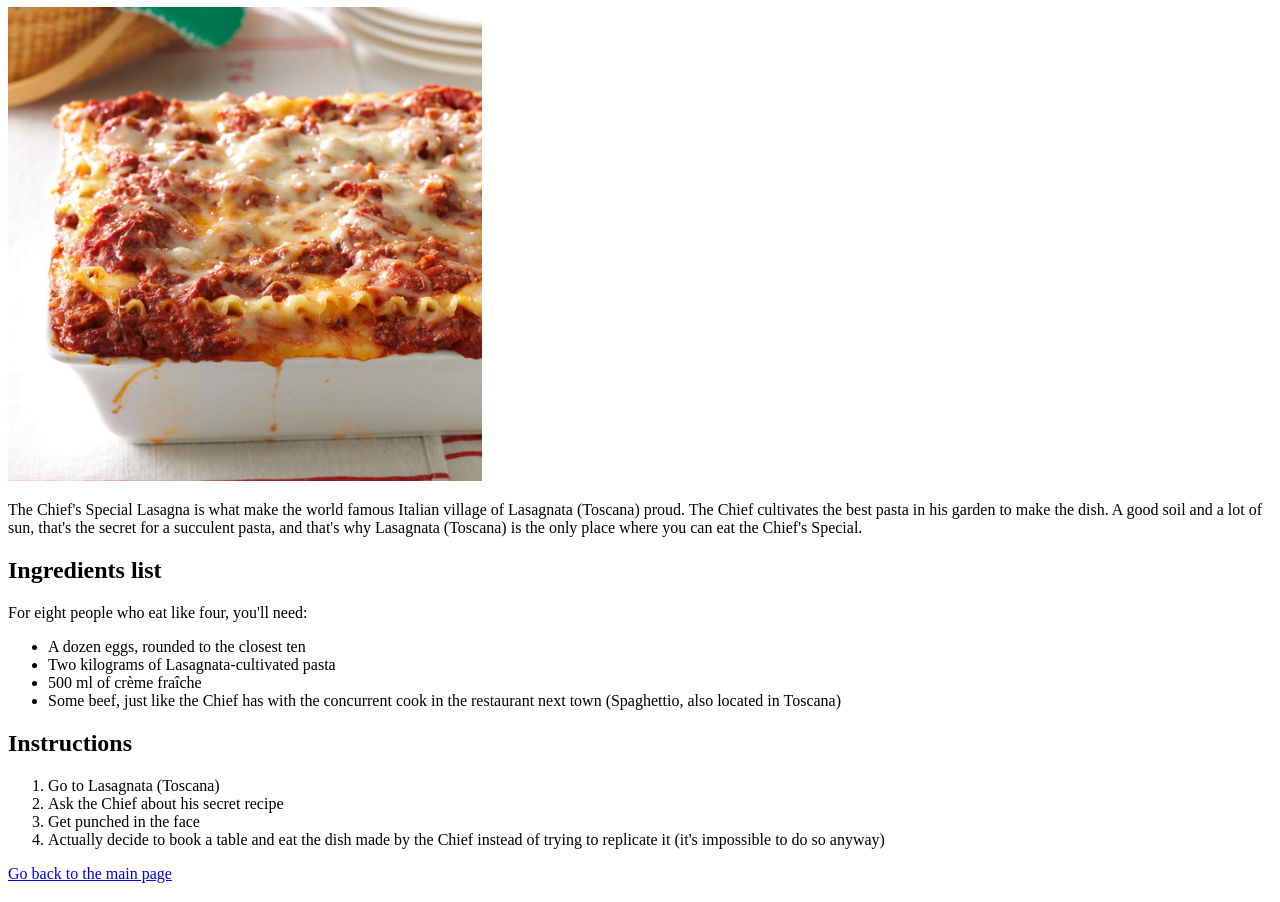
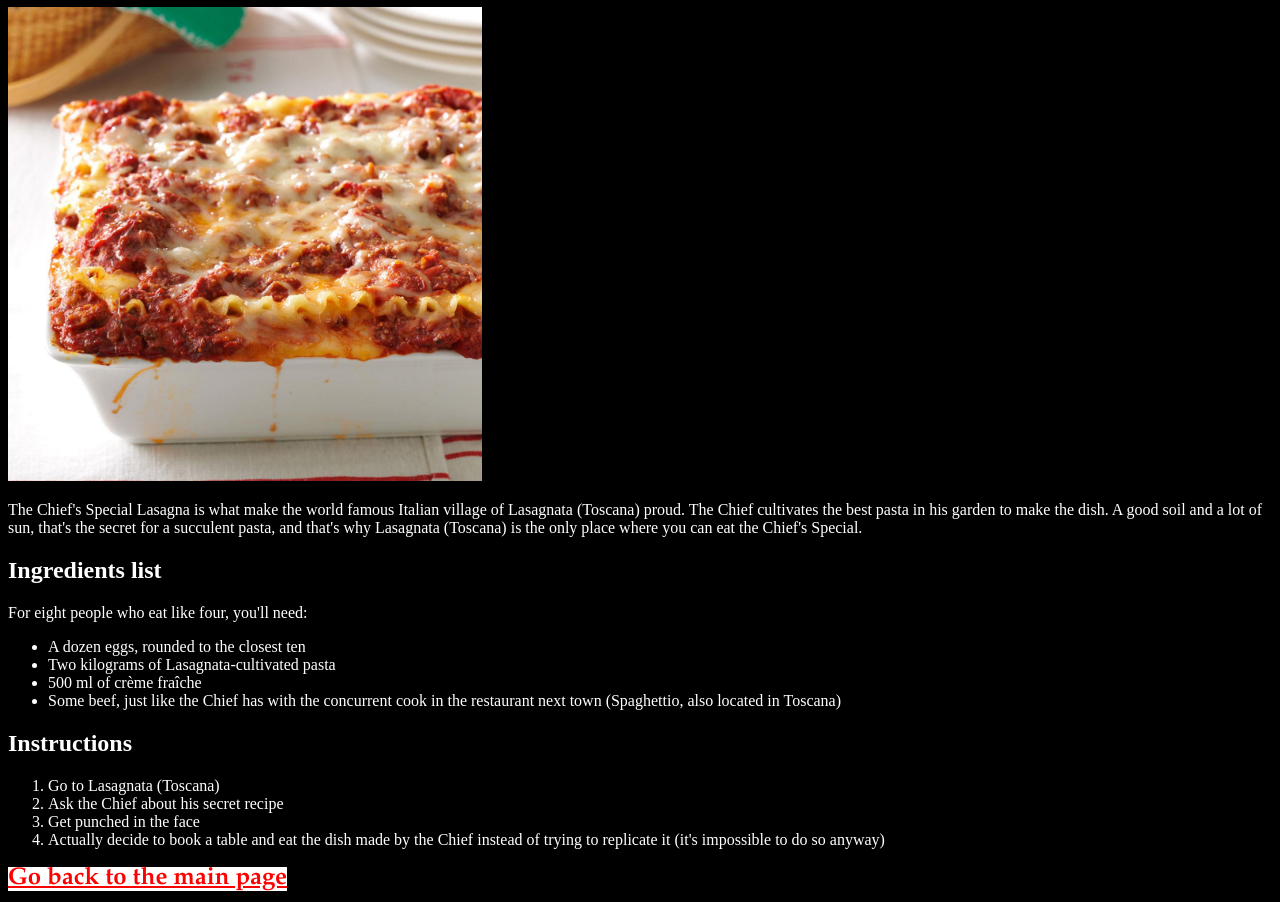
Before and after one commit to emiledrablant/odin-recipes, a plain HTML site: page recipes/lasagna.html in a window 1280 px wide. Shown: the part 73-975 px from the top of the page. Drawn offline with Linux system fonts and the light colour scheme.

Commit message:
fix links and add style

```diff
--- a/recipes/lasagna.html
+++ b/recipes/lasagna.html
@@ -3,6 +3,7 @@
 <head>
     <meta charset="UTF-8">
     <meta name="viewport" content="width=device-width, initial-scale=1.0">
+    <link rel="stylesheet" href="./../style.css">
     <title>Lasagna</title>
 </head>
 <body>
--- a/style.css
+++ b/style.css
@@ -0,0 +1,17 @@
+body {
+    background-color: black;
+    color: white;
+}
+
+a {
+    background-color: white;
+    color: red;
+    font-weight: bold;
+    font-size: 24px;
+    font-family: Garamond, "Times New Roman", sans-serif;
+}
+
+a:hover {
+    background-color: bisque;
+    color: brown;
+}
```
Also changed, not shown: index.html (+1 -0 lines), recipes/shrimp.html (+1 -0 lines).
